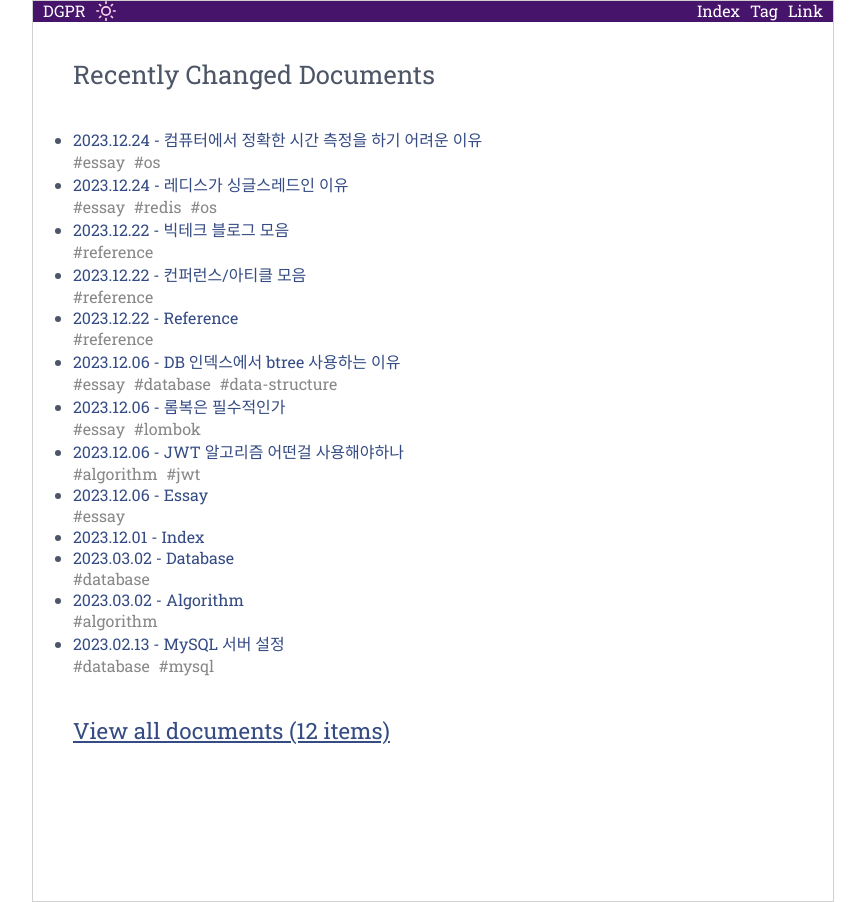
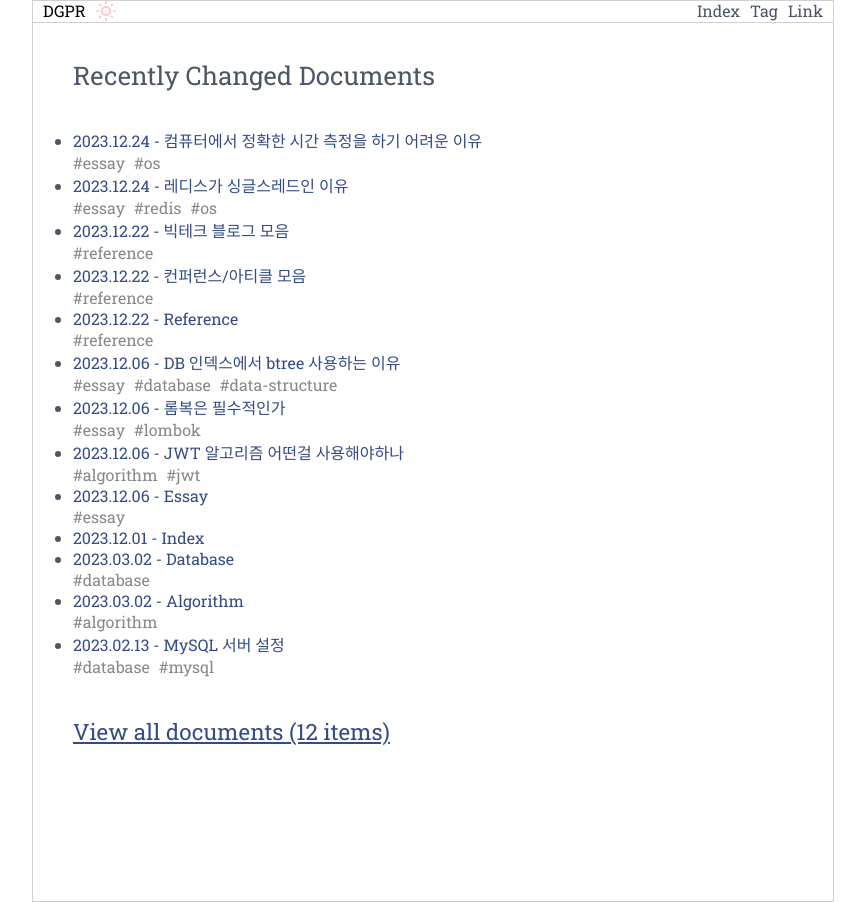
Before and after one commit to dgnppr/dgnppr.github.io, a Jekyll site: the page built from index.html, in a window 1280 px wide. Shown: the whole page, without its empty margins (207-1072 px from the left). Built offline with Jekyll 4.4.1, drawn with Linux system fonts in a browser that asks for light colours.

Commit message:
Change header background color

```diff
--- a/_includes/header.html
+++ b/_includes/header.html
@@ -60,7 +60,7 @@
         <a class="site-title" href="{{ site.baseurl }}/">{{ site.title }}</a>
     </div>
     <button id="theme-toggle" class="site-title theme-toggle">
-        <svg class="icon feather feather-sun light-icon" fill="none" stroke="#F8D5EA" stroke-linecap="round" stroke-linejoin="round" stroke-width="2"  viewBox="0 0 24 24"><defs/><circle cx="12" cy="12" r="5"/><path d="M12 1v2M12 21v2M4.22 4.22l1.42 1.42M18.36 18.36l1.42 1.42M1 12h2M21 12h2M4.22 19.78l1.42-1.42M18.36 5.64l1.42-1.42"/></svg>
+        <svg class="icon feather feather-sun light-icon" fill="none" stroke="#FFC0CB" stroke-linecap="round" stroke-linejoin="round" stroke-width="2"  viewBox="0 0 24 24"><defs/><circle cx="12" cy="12" r="5"/><path d="M12 1v2M12 21v2M4.22 4.22l1.42 1.42M18.36 18.36l1.42 1.42M1 12h2M21 12h2M4.22 19.78l1.42-1.42M18.36 5.64l1.42-1.42"/></svg>
         <svg class="icon feather feather-moon dark-icon" style="display: none;" fill="none" stroke="#4A6CB3" stroke-linecap="round" stroke-linejoin="round" stroke-width="2" viewBox="0 0 24 24"><defs/><path d="M21 12.79A9 9 0 1111.21 3 7 7 0 0021 12.79z"/></svg>
     </button>
     <div>
--- a/_layouts/default.html
+++ b/_layouts/default.html
@@ -3,7 +3,6 @@
     {% include header.html %}
     <body>
         <div class="page-content">
-<!--            {% include searchbox.html %}-->
             <div class="post">
                 {{ content }}
             </div>
--- a/_layouts/document.html
+++ b/_layouts/document.html
@@ -3,7 +3,6 @@
     {% include header.html %}
     <body>
         <div class="page-content">
-<!--            {% include searchbox.html %}-->
             <div class="post">
                 {{ content }}
             </div>
--- a/_layouts/home.html
+++ b/_layouts/home.html
@@ -2,7 +2,6 @@
 <html>
     {% include header.html %}
     <body>
-<!--    {% include searchbox.html %}-->
     {{ content }}
     {% include footer.html %}
     </body>
--- a/_sass/_site-menu-bar.scss
+++ b/_sass/_site-menu-bar.scss
@@ -1,7 +1,8 @@
 /* 사이트 최상단 메뉴 바 + 구글 검색 */
 
 .header {
-    background-color: $theme_color;
+    // background-color: $theme_color;
+    border-bottom: 1px solid #d0d0d0;
 
     &:after {
         clear: both;
@@ -13,7 +14,7 @@
     .site-title {
         float: left;
         text-decoration: none;
-        color: #FFFFFF;
+        color: #000000;
         line-height: 1.3;
         padding-left: 10px;
         font-style: roboto;
@@ -23,7 +24,7 @@
     .site-title-right {
         float: right;
         text-decoration: none;
-        color: #FFFFFF;
+        color: #4D5667;
         line-height: 1.3;
         padding-right: 10px;
         font-style: roboto;
```
